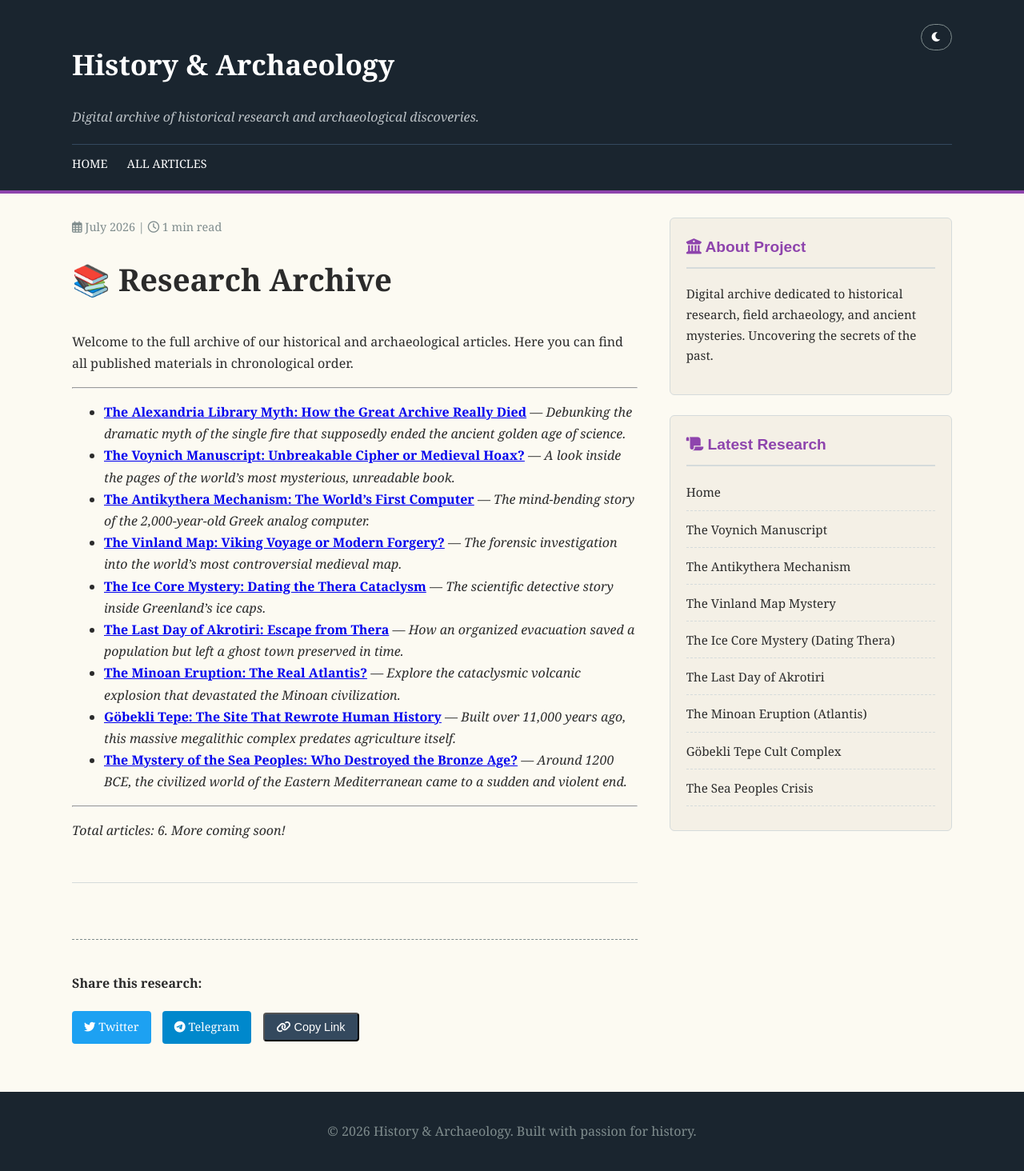
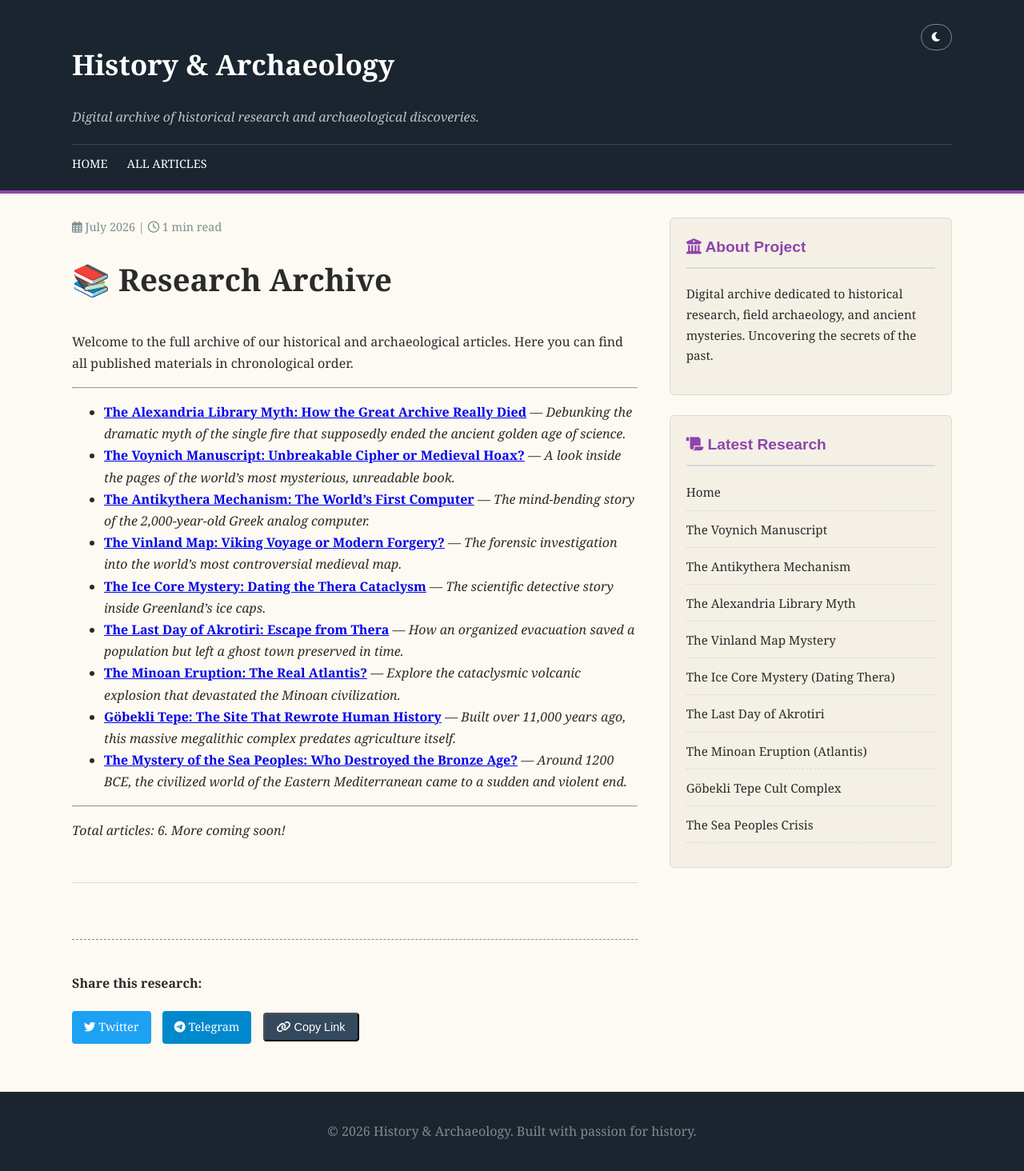
Before and after one commit to history-archaeology-project/history-archaeology-project.github.io, a Jekyll site: the page built from articles/index.md, in a window 1280 px wide. Shown: the whole page at 80% size. Built offline with Jekyll 4.4.1, drawn with Linux system fonts in a browser that asks for light colours; comment, search, counter and statistics services are not loaded.

Commit message:
Update default.html

```diff
--- a/_layouts/default.html
+++ b/_layouts/default.html
@@ -90,6 +90,7 @@
                         <li><a href="/">Home</a></li>
 <li><a href="/articles/voynich-manuscript">The Voynich Manuscript</a></li>
 <li><a href="/articles/antikythera-mechanism">The Antikythera Mechanism</a></li>
+                        <li><a href="/articles/alexandria-library-myth">The Alexandria Library Myth</a></li>
                         <li><a href="/articles/vinland-map-mystery">The Vinland Map Mystery</a></li>
                         <li><a href="/articles/ice-core-mystery">The Ice Core Mystery (Dating Thera)</a></li>
                         <li><a href="/articles/last-day-of-akrotiri">The Last Day of Akrotiri</a></li>
```
